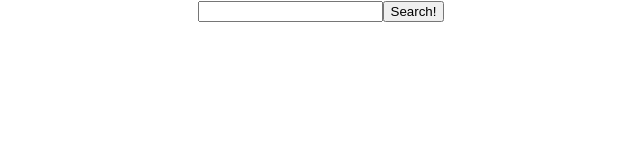
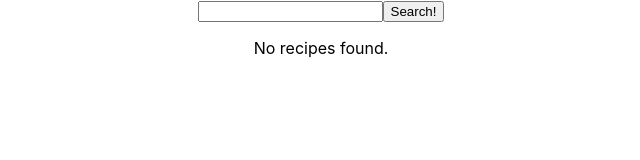
Before and after one commit to BebopVinh/food-inspector, a React (Create React App) app: page / in a window 1280 px wide. Shown: the top 160 px of the page, without its empty margins (319-959 px from the left). Built offline with nearby package versions, Linux system fonts and the light colour scheme.

Commit message:
Add logic to show no recipes found.

```diff
--- a/src/components/recipes/RecipesList.js
+++ b/src/components/recipes/RecipesList.js
@@ -3,6 +3,9 @@ import React, { Component } from 'react'
 export class RecipesList extends Component {
 
    renderRecipes = (recipes) => {
+      if (recipes.length < 1) {
+         return <div><p>No recipes found.</p></div>
+      } else {
          return recipes.map(r => (
             <div key={r.id}>
             <span>
@@ -20,6 +23,7 @@ export class RecipesList extends Component {
             </div>
          ))
       }
+   }
 
    render() {
       const recipes = this.props.recipes
```
Lines whose indentation alone changed are shown as unchanged.
